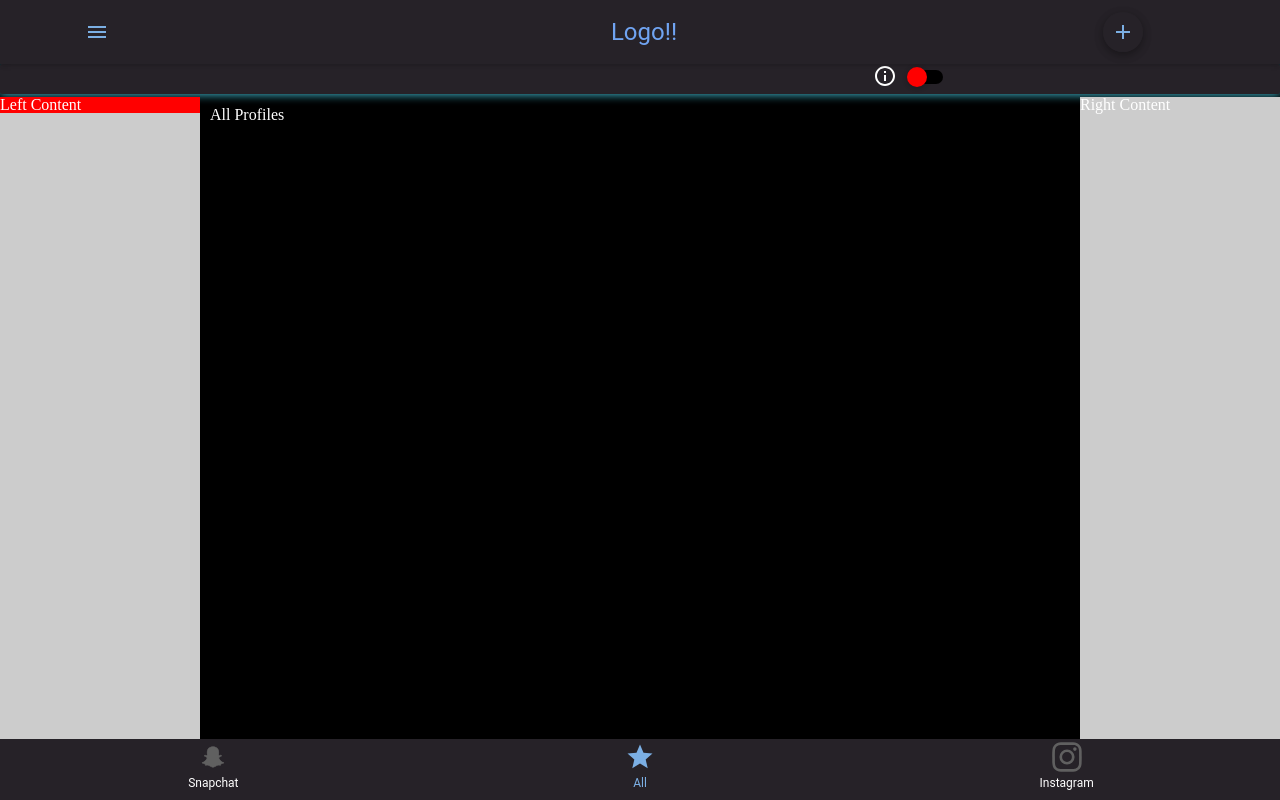
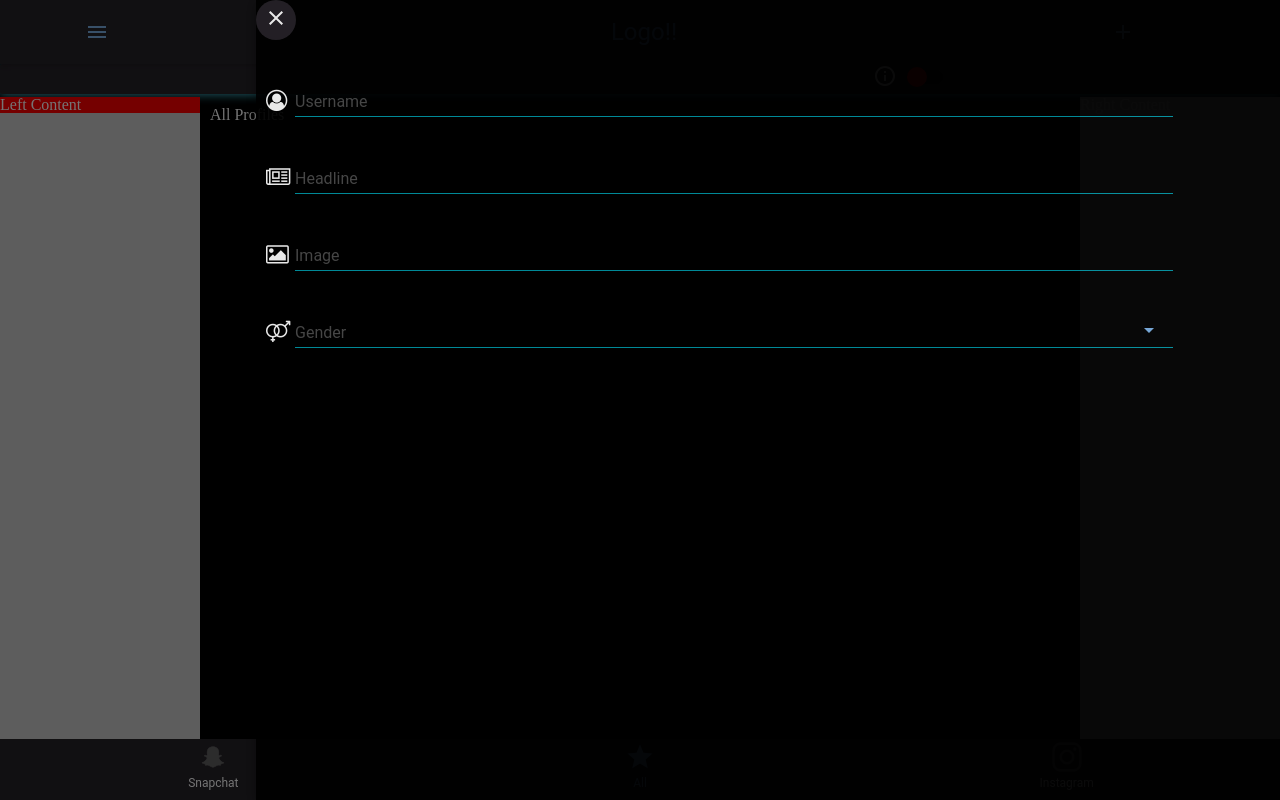
Before and after one commit to benhaynesse/SocialAddsFinal, a React app: page / in a window 1280 px wide. Built offline with nearby package versions, Linux system fonts and the light colour scheme; what react-tap-event-plugin would draw is missing.

Commit message:
tryuing to upadte material ui package

```diff
--- /dev/null
+++ b/src/App/Components/Drawers/AddDraw.jsx
@@ -0,0 +1,130 @@
+import React, { Component } from 'react';
+
+import Drawer from 'material-ui/Drawer';
+import FloatingActionButton from 'material-ui/FloatingActionButton';
+import CloseIcon from '../../Icons/CloseIcon.jsx';
+
+import TextField from 'material-ui/TextField';
+
+import { Tabs, Tab } from 'material-ui/Tabs';
+import FontIcon from 'material-ui/FontIcon';
+
+import SelectField from 'material-ui/SelectField';
+import MenuItem from 'material-ui/MenuItem';
+
+
+import { cyan700 } from 'material-ui/styles/colors';
+
+import './adddraw.scss';
+
+class AddDraw extends Component {
+
+    constructor(props){
+        super(props);
+
+        this.state = {
+            optionValue:null,
+        }
+    }
+
+    handleChange(event, index, value){
+        this.setState({optionValue:value})
+    }
+
+
+    render() {
+        console.log(this.state.optionValue);
+        return (
+            <Drawer containerClassName="add-profile-draw"
+                containerStyle={{ transition: 'all cubic-bezier(0.23, 1, 0.32, 1)', transitionDuration: '1s', background: 'black', 'opacity': 0.91 }}
+                docked={false}
+                onRequestChange={this.props.toggleDraw}
+                open={true}
+                openSecondary
+            >
+                <FloatingActionButton mini style={{ 'float': 'left' }} onTouchTap={this.props.toggleDraw}>
+                    <CloseIcon color='white' />
+                </FloatingActionButton>
+                <br /><br /><br />
+
+                <div className="add-profile-form">
+
+                    <div className="form-control">
+                        <i className="textIcon fa fa-user-circle-o"></i>
+                        <TextField
+                            floatingLabelFocusStyle={{ color: cyan700 }}
+                            underlineStyle={{ borderColor: cyan700 }}
+                            hintText={"Add your username"}
+                            floatingLabelText={"Username"}
+                        />
+                    </div>
+
+                    <div className="form-control">
+                        <i className="textIcon fa fa-newspaper-o"></i>
+                        <TextField
+                            hintText="Enter a small description"
+                            floatingLabelText="Headline"
+                            multiLine={true}
+                            rows={1}
+                            rowsMax={2}
+                            floatingLabelFocusStyle={{ color: cyan700 }}
+                            underlineStyle={{ borderColor: cyan700 }}
+                            style={{ width: '100%' }}
+                        />
+                    </div>
+
+                    <div className="form-control">
+                        <i className="textIcon fa fa-image"></i>
+                        <TextField
+                            floatingLabelText="Image"
+                            hintText="Add a picture of yourself"
+                            floatingLabelFocusStyle={{ color: cyan700 }}
+                            underlineStyle={{ borderColor: cyan700 }}
+                            multiLine={true}
+                            rows={1}
+                            rowsMax={4}
+                            style={{ width: '100%' }}
+
+                        />
+                    </div>
+
+
+                    <div className="form-control">
+                        <i className="textIcon fa fa-venus-mars"></i>
+                        <SelectField
+                            value={this.state.optionValue}
+                            onChange={(a,b,c)=> this.handleChange(a,b,c)}
+                            floatingLabelText="Gender"
+
+
+
+                            floatingLabelFocusStyle={{ color: cyan700 }}
+                            underlineStyle={{ borderColor: cyan700 }}
+                        >
+                        <MenuItem key={1} value={'M'} primaryText="Male"/>
+                        <MenuItem key={2} value={'F'} primaryText="Female"/>
+                        </SelectField>
+                    </div>
+
+
+
+
+
+
+
+
+
+                    </div>
+
+
+
+
+
+
+
+            </Drawer>
+                );
+    }
+}
+
+export default AddDraw;
--- a/src/App/Components/Drawers/FilterDraw.jsx
+++ b/src/App/Components/Drawers/FilterDraw.jsx
@@ -3,10 +3,11 @@ import React, { Component } from 'react';
 import Drawer from 'material-ui/Drawer';
 
 import FloatingActionButton from 'material-ui/FloatingActionButton';
+import CloseIcon from '../../Icons/CloseIcon.jsx';
 
 import CheckBoxGroup from '../CheckboxGroups/CheckboxGroup.jsx';
 
-import CloseIcon from '../../Icons/CloseIcon.jsx';
+
 import FlatButton from 'material-ui/FlatButton';
 
 class FilterDrawer extends Component {
--- /dev/null
+++ b/src/App/Components/Drawers/adddraw.scss
@@ -0,0 +1,44 @@
+.add-profile-draw{
+    width:80%!important;
+
+
+
+
+
+}
+
+
+
+.add-profile-form{
+    width:90%;
+
+    .form-control{
+        margin:5px;
+        display:flex;
+        flex-direction: row;
+        .textIcon{
+            margin:5px;
+            margin-top:28px;
+            position: relative;
+            align-self: center;
+            width:24px;
+            font-size: 16pt;
+
+        }
+
+        div{
+            flex:1;
+        }
+
+    }
+
+    .gender-control{
+        border:2px solid aqua;
+    }
+
+
+
+
+
+
+}
--- a/src/App/Pages/HOCPage.jsx
+++ b/src/App/Pages/HOCPage.jsx
@@ -4,6 +4,8 @@ import { setActiveTab } from '../actions/navbar'
 import { connect } from 'react-redux';
 
 import FilterDraw from '../Components/Drawers/FilterDraw.jsx';
+
+import AddDraw from '../Components/Drawers/AddDraw.jsx';
 
 
 
@@ -19,7 +21,7 @@ class HOCPage extends Component {
     render() {
         return (
             <div>
-                <FilterDraw toggleDraw={this.props.toggleDraw} drawState={this.props.draw}/>
+                <AddDraw toggleDraw={this.props.toggleDraw} drawState={this.props.draw}/>
                 {this.props.children}
 
             </div>
--- a/src/App/Pages/ProfilePage.jsx
+++ b/src/App/Pages/ProfilePage.jsx
@@ -36,8 +36,6 @@ class ProfilePage extends Component {
                 </FloatingActionButton>
                 <h4>WELCOME {this.username}</h4>
 
-
-
             </div>
         );
     }
```
